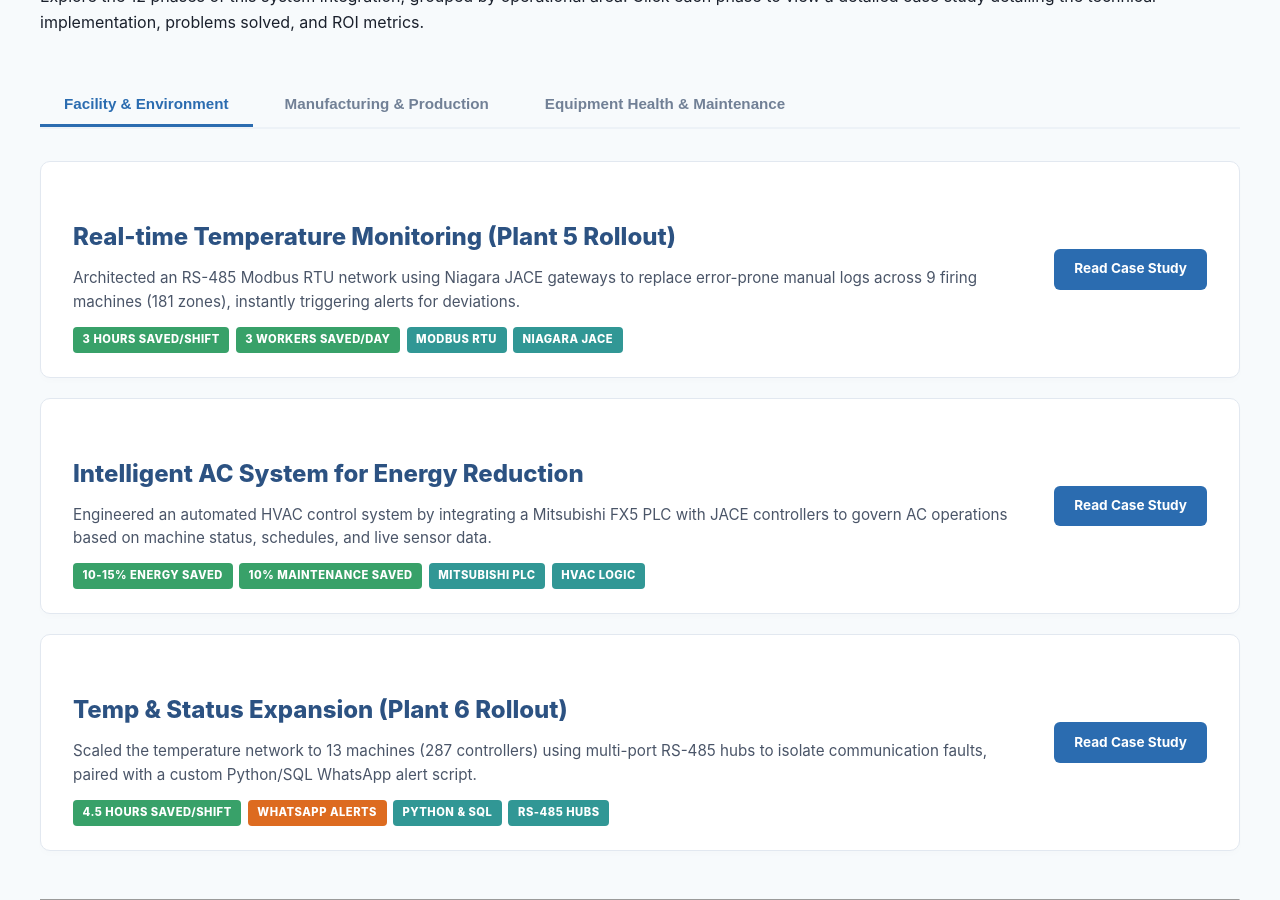
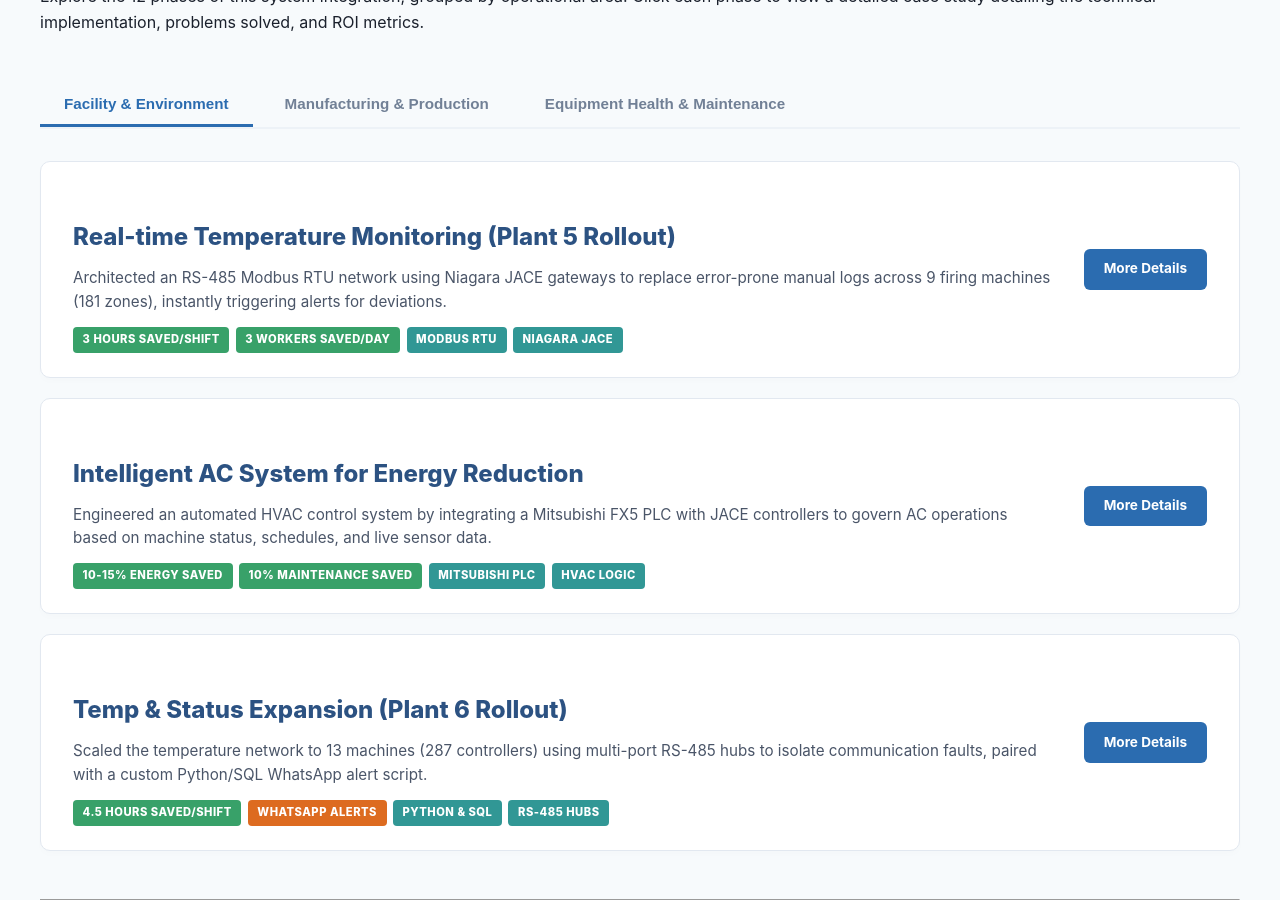
Before and after one commit to xion-xion/xion-xion.github.io, a Jekyll site: the page built from projects/project-smart-factory.html, in a window 1280 px wide and 900 px high, scrolled down 2633 px. Built offline with Jekyll 4.4.1, drawn with Linux system fonts in a browser that asks for light colours.

Commit message:
style(smart-factory): change card buttons to more details
Rename button texts from Read Case Study to More Details on all 12 E-Apaci subproject cards.

```diff
--- a/projects/project-smart-factory.html
+++ b/projects/project-smart-factory.html
@@ -124,7 +124,7 @@ title: Integrated Smart Factory Ecosystem (IIoT)
                                 </div>
                             </div>
                             <div class="subproject-action">
-                                <a href="{{ '/projects/smart-factory/plant-5-monitoring.html' | relative_url }}" class="button">Read Case Study</a>
+                                <a href="{{ '/projects/smart-factory/plant-5-monitoring.html' | relative_url }}" class="button">More Details</a>
                             </div>
                         </div>
 
@@ -141,7 +141,7 @@ title: Integrated Smart Factory Ecosystem (IIoT)
                                 </div>
                             </div>
                             <div class="subproject-action">
-                                <a href="{{ '/projects/smart-factory/intelligent-ac.html' | relative_url }}" class="button">Read Case Study</a>
+                                <a href="{{ '/projects/smart-factory/intelligent-ac.html' | relative_url }}" class="button">More Details</a>
                             </div>
                         </div>
 
@@ -158,7 +158,7 @@ title: Integrated Smart Factory Ecosystem (IIoT)
                                 </div>
                             </div>
                             <div class="subproject-action">
-                                <a href="{{ '/projects/smart-factory/plant-6-monitoring.html' | relative_url }}" class="button">Read Case Study</a>
+                                <a href="{{ '/projects/smart-factory/plant-6-monitoring.html' | relative_url }}" class="button">More Details</a>
                             </div>
                         </div>
                     </div>
@@ -180,7 +180,7 @@ title: Integrated Smart Factory Ecosystem (IIoT)
                                 </div>
                             </div>
                             <div class="subproject-action">
-                                <a href="{{ '/projects/smart-factory/pressing-line-phase-1.html' | relative_url }}" class="button">Read Case Study</a>
+                                <a href="{{ '/projects/smart-factory/pressing-line-phase-1.html' | relative_url }}" class="button">More Details</a>
                             </div>
                         </div>
 
@@ -196,7 +196,7 @@ title: Integrated Smart Factory Ecosystem (IIoT)
                                 </div>
                             </div>
                             <div class="subproject-action">
-                                <a href="{{ '/projects/smart-factory/pressing-line-phase-2.html' | relative_url }}" class="button">Read Case Study</a>
+                                <a href="{{ '/projects/smart-factory/pressing-line-phase-2.html' | relative_url }}" class="button">More Details</a>
                             </div>
                         </div>
 
@@ -213,7 +213,7 @@ title: Integrated Smart Factory Ecosystem (IIoT)
                                 </div>
                             </div>
                             <div class="subproject-action">
-                                <a href="{{ '/projects/smart-factory/slitline-program.html' | relative_url }}" class="button">Read Case Study</a>
+                                <a href="{{ '/projects/smart-factory/slitline-program.html' | relative_url }}" class="button">More Details</a>
                             </div>
                         </div>
 
@@ -230,7 +230,7 @@ title: Integrated Smart Factory Ecosystem (IIoT)
                                 </div>
                             </div>
                             <div class="subproject-action">
-                                <a href="{{ '/projects/smart-factory/honing-line-phase-1.html' | relative_url }}" class="button">Read Case Study</a>
+                                <a href="{{ '/projects/smart-factory/honing-line-phase-1.html' | relative_url }}" class="button">More Details</a>
                             </div>
                         </div>
 
@@ -247,7 +247,7 @@ title: Integrated Smart Factory Ecosystem (IIoT)
                                 </div>
                             </div>
                             <div class="subproject-action">
-                                <a href="{{ '/projects/smart-factory/honing-line-phase-2.html' | relative_url }}" class="button">Read Case Study</a>
+                                <a href="{{ '/projects/smart-factory/honing-line-phase-2.html' | relative_url }}" class="button">More Details</a>
                             </div>
                         </div>
                     </div>
@@ -269,7 +269,7 @@ title: Integrated Smart Factory Ecosystem (IIoT)
                                 </div>
                             </div>
                             <div class="subproject-action">
-                                <a href="{{ '/projects/smart-factory/machine-status-monitoring.html' | relative_url }}" class="button">Read Case Study</a>
+                                <a href="{{ '/projects/smart-factory/machine-status-monitoring.html' | relative_url }}" class="button">More Details</a>
                             </div>
                         </div>
 
@@ -285,7 +285,7 @@ title: Integrated Smart Factory Ecosystem (IIoT)
                                 </div>
                             </div>
                             <div class="subproject-action">
-                                <a href="{{ '/projects/smart-factory/predictive-vibration-prototype.html' | relative_url }}" class="button">Read Case Study</a>
+                                <a href="{{ '/projects/smart-factory/predictive-vibration-prototype.html' | relative_url }}" class="button">More Details</a>
                             </div>
                         </div>
 
@@ -301,7 +301,7 @@ title: Integrated Smart Factory Ecosystem (IIoT)
                                 </div>
                             </div>
                             <div class="subproject-action">
-                                <a href="{{ '/projects/smart-factory/predictive-vibration-scaling.html' | relative_url }}" class="button">Read Case Study</a>
+                                <a href="{{ '/projects/smart-factory/predictive-vibration-scaling.html' | relative_url }}" class="button">More Details</a>
                             </div>
                         </div>
 
@@ -318,7 +318,7 @@ title: Integrated Smart Factory Ecosystem (IIoT)
                                 </div>
                             </div>
                             <div class="subproject-action">
-                                <a href="{{ '/projects/smart-factory/heat-curve-validation.html' | relative_url }}" class="button">Read Case Study</a>
+                                <a href="{{ '/projects/smart-factory/heat-curve-validation.html' | relative_url }}" class="button">More Details</a>
                             </div>
                         </div>
                     </div>
```
